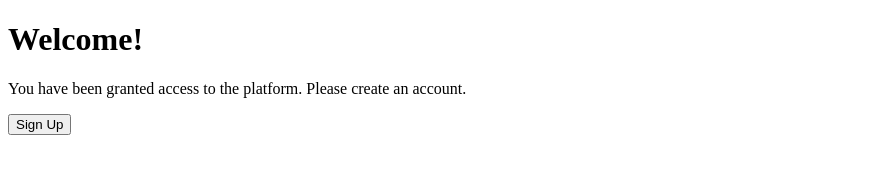
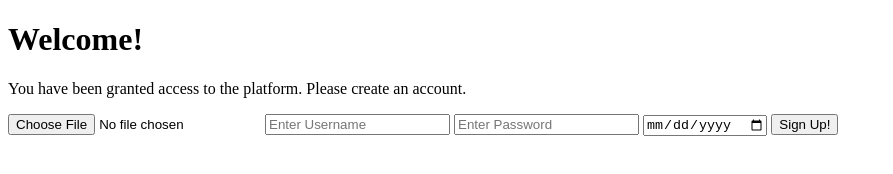
Before and after one commit to Samakinola1/HTML-and-CSS-from-freecodecamp, a plain HTML site: page Build and Deploy Your First Website/interactive elements - button/index.html in a window 1280 px wide. Shown: the whole page, without its empty margins (0-893 px from the left). Drawn offline with Linux system fonts and the light colour scheme.

Commit message:
first commit

```diff
--- a/Build and Deploy Your First Website/interactive elements - button/index.html
+++ b/Build and Deploy Your First Website/interactive elements - button/index.html
@@ -11,6 +11,10 @@
         You have been granted access to the platform.
         Please create an account.
     </p>
-    <button>Sign Up</button>
+    <input type="file">
+    <input type="text" placeholder="Enter Username">
+    <input type="password" placeholder="Enter Password">
+    <input type="date" placeholder="Date of Birth">
+    <button>Sign Up!</button>
 </body>
 </html>
```
